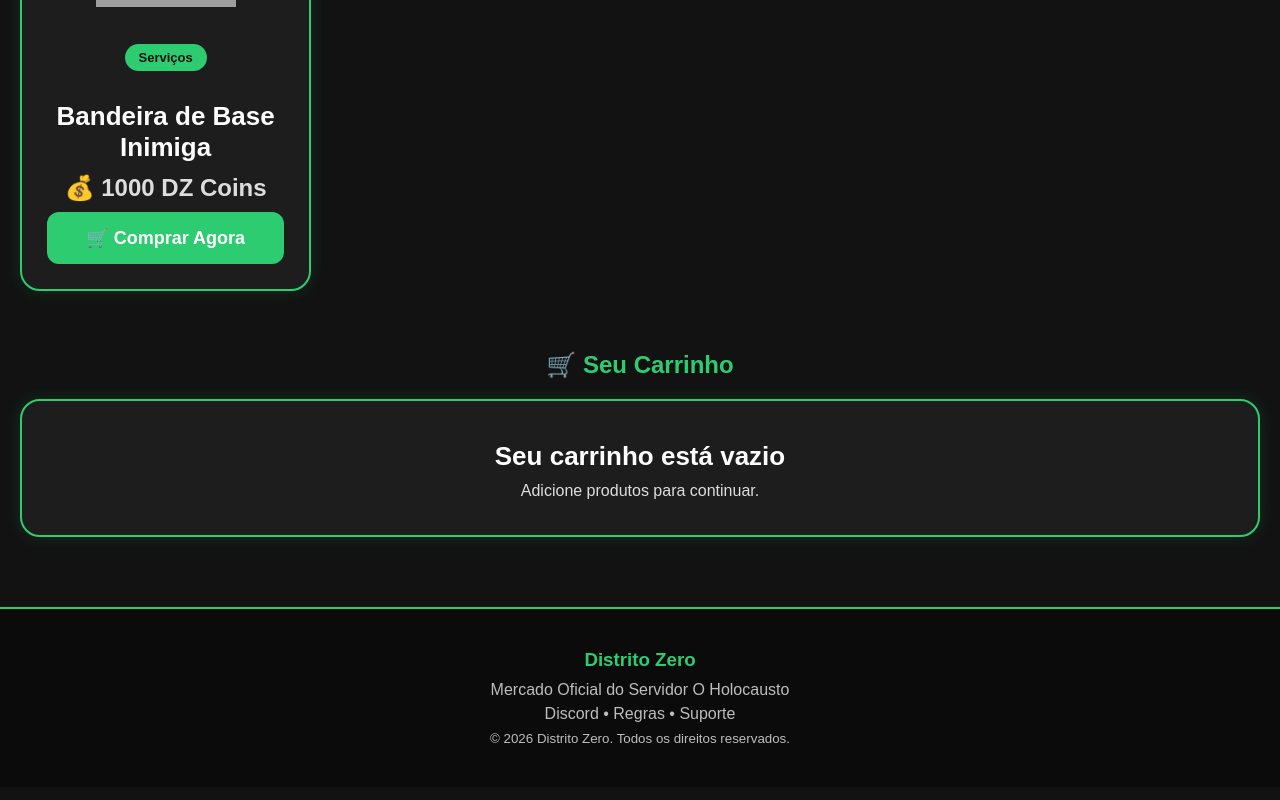
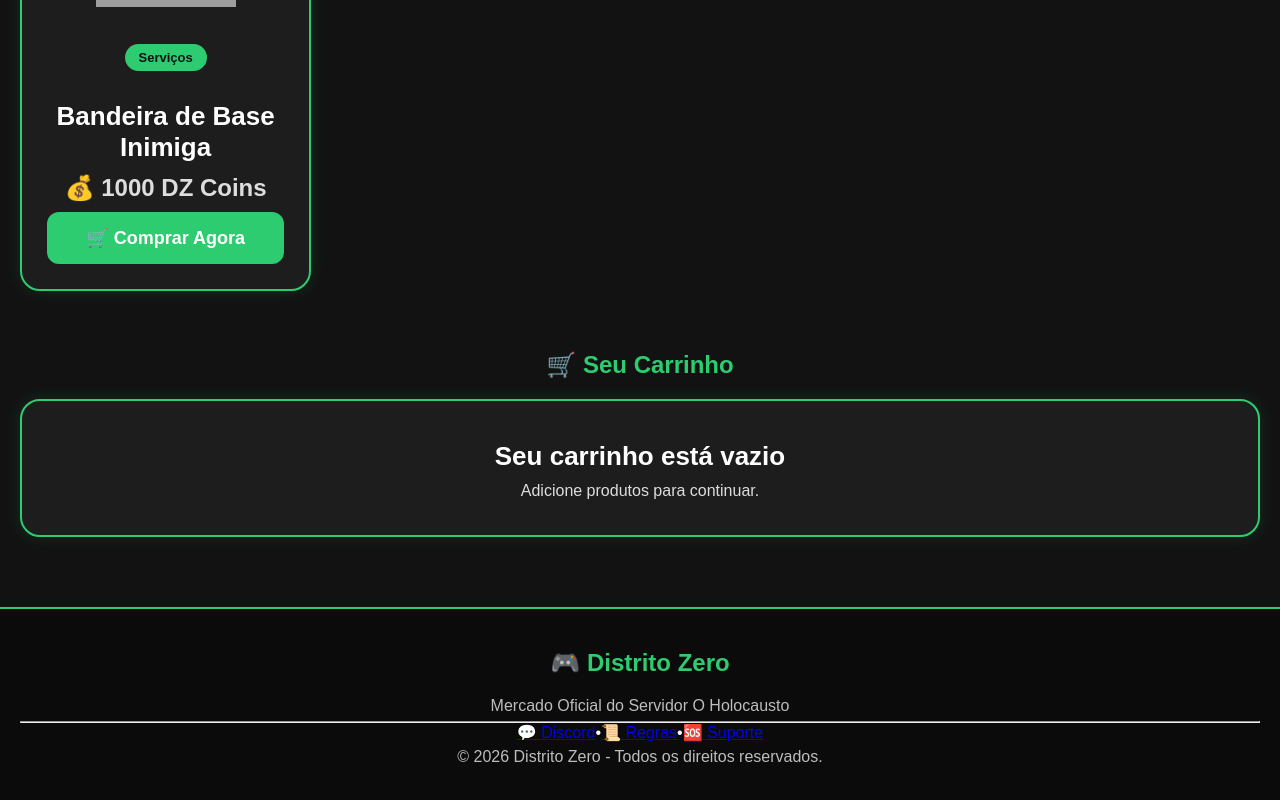
Before and after one commit to testejogo535598-tech/Distrito-Zero, a React (Vite) app: page / in a window 1280 px wide. Shown: the part 1858-2658 px from the top of the page. Built offline with nearby package versions, Linux system fonts and the light colour scheme; grey boxes are pictures that could not be loaded.

Commit message:
Update Rodape.jsx

```diff
--- a/src/components/Rodape.jsx
+++ b/src/components/Rodape.jsx
@@ -1,13 +1,43 @@
 function Rodape() {
   return (
     <footer className="rodape">
-      <h3>Distrito Zero</h3>
 
-      <p>Mercado Oficial do Servidor O Holocausto</p>
+      <h2>🎮 Distrito Zero</h2>
 
-      <p>Discord • Regras • Suporte</p>
+      <p>
+        Mercado Oficial do Servidor O Holocausto
+      </p>
 
-      <small>© 2026 Distrito Zero. Todos os direitos reservados.</small>
+      <hr />
+
+      <div className="rodape-links">
+
+        <a
+          href="https://discord.gg/SEU_LINK"
+          target="_blank"
+          rel="noreferrer"
+        >
+          💬 Discord
+        </a>
+
+        <span>•</span>
+
+        <a href="#">
+          📜 Regras
+        </a>
+
+        <span>•</span>
+
+        <a href="#">
+          🆘 Suporte
+        </a>
+
+      </div>
+
+      <p className="copyright">
+        © 2026 Distrito Zero - Todos os direitos reservados.
+      </p>
+
     </footer>
   )
 }
```
